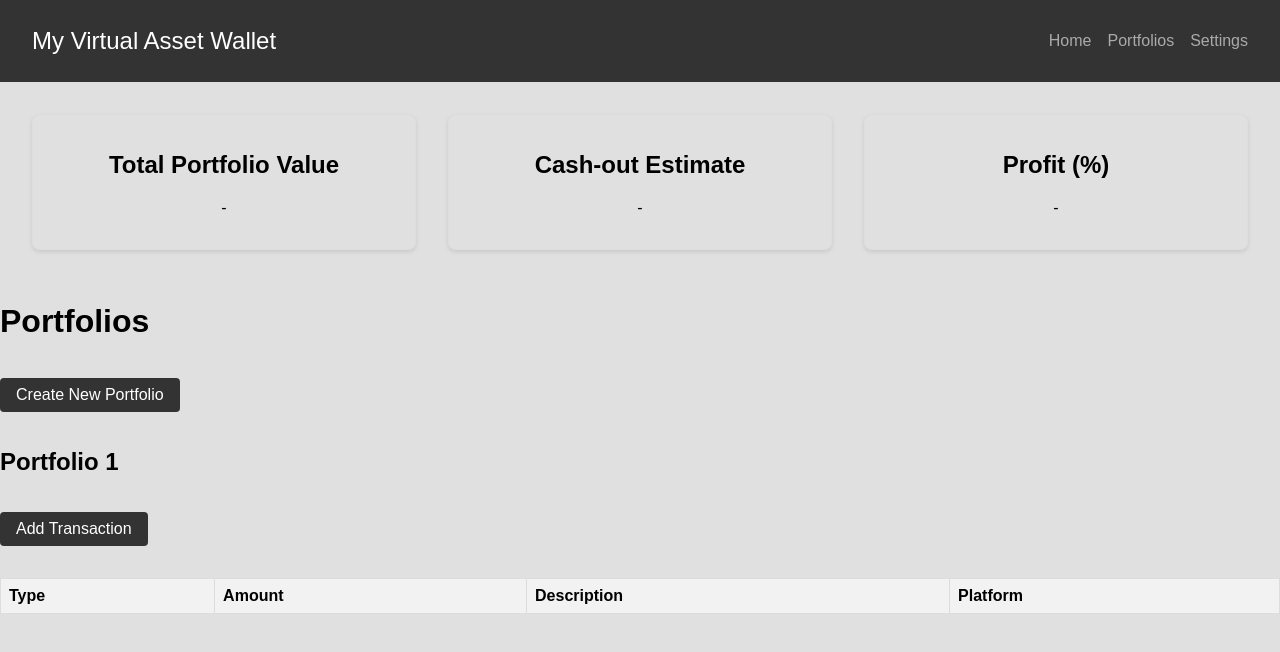
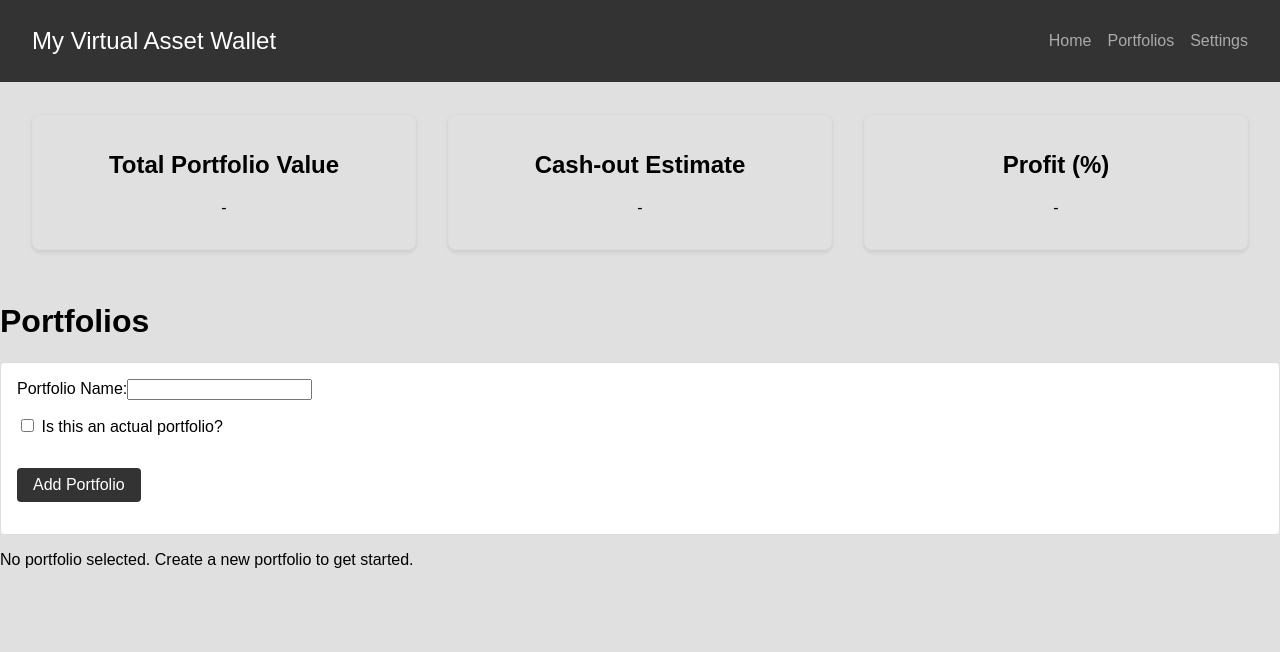
Before and after one commit to eigenomarksamy/virtual-asset-wallet, a Next.js app in the folder vaw/: page /portfolios in a window 1280 px wide. Both pictures are taken after a click on the button "Create New Portfolio". Shown: the top 652 px of the page. Built offline with nearby package versions, Linux system fonts and the light colour scheme.

Commit message:
add extra input and slight changes to layout

```diff
--- a/vaw/src/app/components/TransactionForm.js
+++ b/vaw/src/app/components/TransactionForm.js
@@ -1,23 +1,44 @@
-// src/app/components/TransactionForm.js
 "use client";
 
 import React, { useState } from 'react';
 
 const TransactionForm = ({ addTransaction, toggleFormVisibility }) => {
   const [type, setType] = useState('');
+  const [kind, setKind] = useState('');
+  const [symbol, setSymbol] = useState('');
+  const [exchange, setExchange] = useState('');
+  const [currency, setCurrency] = useState('');
+  const [price, setPrice] = useState('');
+  const [fees, setFees] = useState('');
   const [amount, setAmount] = useState('');
   const [description, setDescription] = useState('');
   const [platform, setPlatform] = useState('');
 
   const handleSubmit = (e) => {
     e.preventDefault();
-    if (type && amount && description) {
-      addTransaction({ type, amount: parseFloat(amount), description, platform });
+    if (type && price && amount && description) {
+      addTransaction({
+        type,
+        kind,
+        symbol,
+        exchange,
+        currency,
+        price: parseFloat(price),
+        fees: parseFloat(fees),
+        amount: parseFloat(amount),
+        description,
+        platform,
+      });
       setType('');
+      setKind('');
+      setSymbol('');
+      setExchange('');
+      setCurrency('');
+      setPrice('');
+      setFees('');
       setAmount('');
       setDescription('');
       setPlatform('');
-      toggleFormVisibility();  // Hide form after submission
     }
   };
 
@@ -34,11 +55,67 @@ const TransactionForm = ({ addTransaction, toggleFormVisibility }) => {
         <option value="Sell">Sell</option>
         <option value="Transfer">Transfer</option>
       </select>
+      <select
+        value={kind}
+        onChange={(e) => setKind(e.target.value)}
+        style={styles.input}
+        required
+      >
+        <option value="">Select Kind</option>
+        <option value="Stock">Stock</option>
+        <option value="Crypto">Crypto</option>
+        <option value="Option">Option</option>
+        <option value="Forex">Forex</option>
+        <option value="Commodity">Commodity</option>
+        <option value="Bonds">Bonds</option>
+        <option value="REITS">REITS</option>
+        <option value="Other">Other</option>
+      </select>
+      <input
+        type="text"
+        value={symbol}
+        onChange={(e) => setSymbol(e.target.value)}
+        placeholder="Symbol"
+        style={styles.input}
+        required
+      />
+      <input
+        type="text"
+        value={exchange}
+        onChange={(e) => setExchange(e.target.value)}
+        placeholder="Exchange"
+        style={styles.input}
+        required
+      />
+      <input
+        type="text"
+        value={currency}
+        onChange={(e) => setCurrency(e.target.value)}
+        placeholder="Currency"
+        style={styles.input}
+        required
+      />
       <input
         type="number"
         value={amount}
         onChange={(e) => setAmount(e.target.value)}
         placeholder="Amount"
+        style={styles.input}
+        required
+      />
+      <input
+        type="number"
+        value={price}
+        onChange={(e) => setPrice(e.target.value)}
+        placeholder="Price"
+        style={styles.input}
+        required
+      />
+      <input
+        type="number"
+        value={fees}
+        onChange={(e) => setFees(e.target.value)}
+        placeholder="Fees"
         style={styles.input}
         required
       />
@@ -65,7 +142,8 @@ const TransactionForm = ({ addTransaction, toggleFormVisibility }) => {
 
 const styles = {
   form: {
-    display: 'flex',
+    display: 'grid',
+    gridTemplateColumns: 'repeat(2, 1fr)',
     gap: '1rem',
     padding: '1rem 0',
   },
@@ -81,6 +159,7 @@ const styles = {
     color: '#fff',
     border: 'none',
     borderRadius: '4px',
+    gridColumn: 'span 2',
   },
 };
 
--- a/vaw/src/app/components/TransactionTable.js
+++ b/vaw/src/app/components/TransactionTable.js
@@ -9,6 +9,12 @@ const TransactionTable = ({ transactions }) => {
       <thead>
         <tr>
           <th style={styles.th}>Type</th>
+          <th style={styles.th}>Kind</th>
+          <th style={styles.th}>Symbol</th>
+          <th style={styles.th}>Exchange</th>
+          <th style={styles.th}>Currency</th>
+          <th style={styles.th}>Price</th>
+          <th style={styles.th}>Fees</th>
           <th style={styles.th}>Amount</th>
           <th style={styles.th}>Description</th>
           <th style={styles.th}>Platform</th>
@@ -18,6 +24,12 @@ const TransactionTable = ({ transactions }) => {
         {transactions.map((transaction, index) => (
           <tr key={index}>
             <td style={styles.td}>{transaction.type}</td>
+            <td style={styles.td}>{transaction.kind}</td>
+            <td style={styles.td}>{transaction.symbol}</td>
+            <td style={styles.td}>{transaction.exchange}</td>
+            <td style={styles.td}>{transaction.currency}</td>
+            <td style={styles.td}>{transaction.price}</td>
+            <td style={styles.td}>{transaction.fees}</td>
             <td style={styles.td}>{transaction.amount}</td>
             <td style={styles.td}>{transaction.description}</td>
             <td style={styles.td}>{transaction.platform}</td>
--- a/vaw/src/app/portfolios/page.js
+++ b/vaw/src/app/portfolios/page.js
@@ -8,11 +8,23 @@ export default function Portfolios() {
   const [portfolios, setPortfolios] = useState([]);
   const [currentPortfolio, setCurrentPortfolio] = useState(null);
   const [isFormVisible, setFormVisible] = useState(false);
+  const [isAddPortfolioVisible, setAddPortfolioVisible] = useState(false);
+  const [newPortfolioName, setNewPortfolioName] = useState('');
+  const [isActualPortfolio, setIsActualPortfolio] = useState(false);
+
+  const handlePortfolioSubmit = (e) => {
+    e.preventDefault();
+    addPortfolio();
+    setNewPortfolioName('');
+    setIsActualPortfolio(false);
+    setAddPortfolioVisible(false);
+  };
 
   const addPortfolio = () => {
     const newPortfolio = {
       id: portfolios.length + 1,
-      name: `Portfolio ${portfolios.length + 1}`,
+      name: newPortfolioName || `Portfolio ${portfolios.length + 1}`,
+      isActual: isActualPortfolio,
       transactions: []
     };
     setPortfolios([...portfolios, newPortfolio]);
@@ -39,15 +51,44 @@ export default function Portfolios() {
   return (
     <div>
       <h1>Portfolios</h1>
-      <button onClick={addPortfolio} style={styles.addButton}>Create New Portfolio</button>
+      {!isAddPortfolioVisible && (
+        <button onClick={() => setAddPortfolioVisible(true)} style={styles.addButton}>
+          Create New Portfolio
+        </button>
+      )}
+
+      {isAddPortfolioVisible && (
+        <form onSubmit={handlePortfolioSubmit} style={styles.portfolioForm}>
+          <div style={styles.formGroup}>
+            <label>Portfolio Name:</label>
+            <input
+              type="text"
+              value={newPortfolioName}
+              onChange={(e) => setNewPortfolioName(e.target.value)}
+              required
+            />
+          </div>
+          <div style={styles.formGroup}>
+            <label>
+              <input
+                type="checkbox"
+                checked={isActualPortfolio}
+                onChange={(e) => setIsActualPortfolio(e.target.checked)}
+              /> Is this an actual portfolio?
+            </label>
+          </div>
+          <button type="submit" style={styles.addButton}>Add Portfolio</button>
+        </form>
+      )}
 
       {currentPortfolio && (
         <>
           <h2>{currentPortfolio.name}</h2>
+          {currentPortfolio.isActual && <p>This is an actual portfolio.</p>}
           <button onClick={toggleFormVisibility} style={styles.addButton}>
             {isFormVisible ? 'Cancel' : 'Add Transaction'}
           </button>
-          {isFormVisible && <TransactionForm addTransaction={addTransaction} toggleFormVisibility={toggleFormVisibility} />}
+          {isFormVisible && <TransactionForm addTransaction={addTransaction} toggleFormVisibility={toggleFormVisibility} />} {/* Pass toggleFormVisibility as prop */}
           <TransactionTable transactions={currentPortfolio.transactions} />
         </>
       )}
@@ -70,4 +111,14 @@ const styles = {
     borderRadius: '4px',
     margin: '1rem 0',
   },
+  portfolioForm: {
+    margin: '1rem 0',
+    padding: '1rem',
+    backgroundColor: '#fff',
+    border: '1px solid #ddd',
+    borderRadius: '4px',
+  },
+  formGroup: {
+    marginBottom: '1rem',
+  }
 };
```
